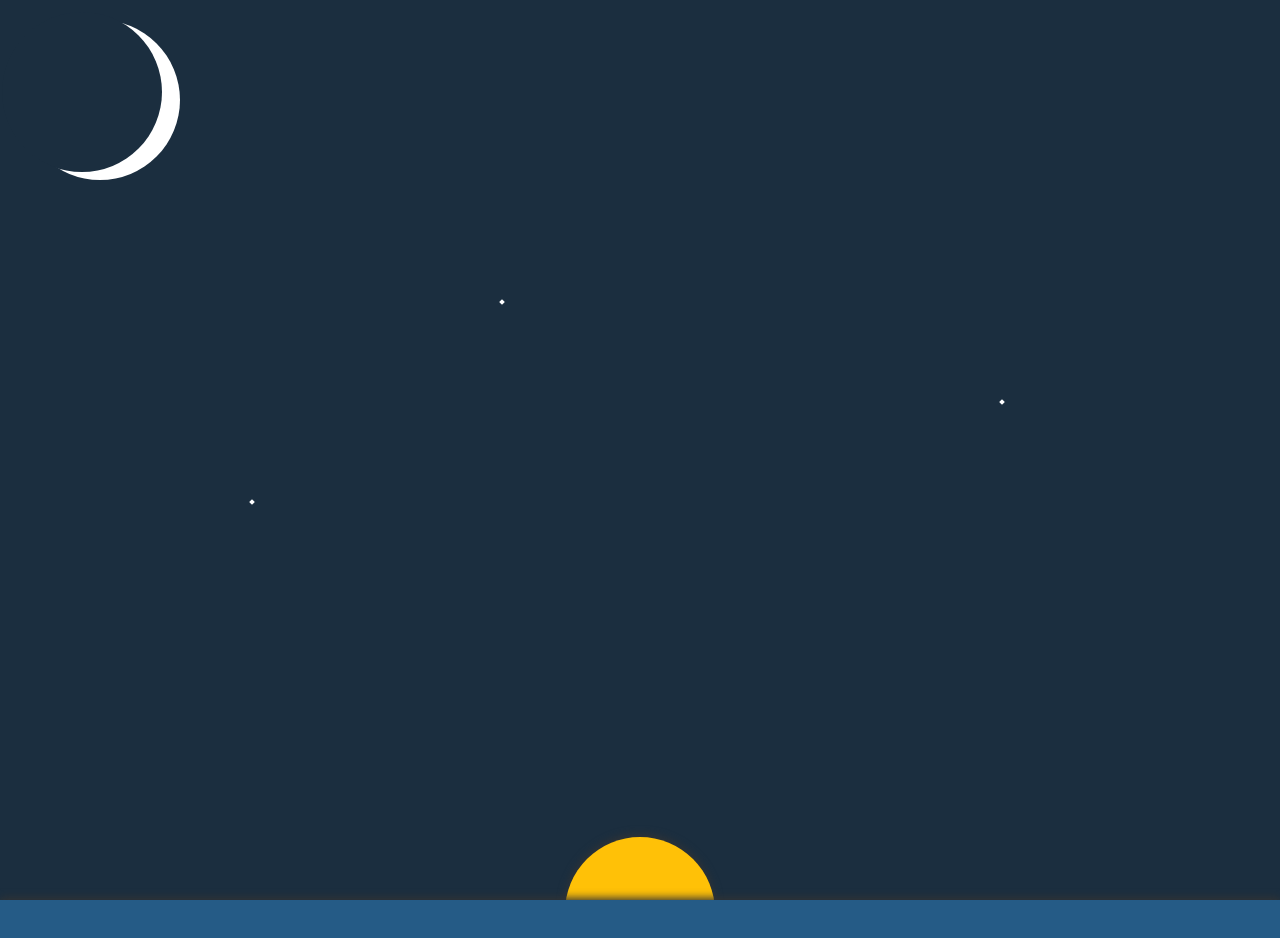
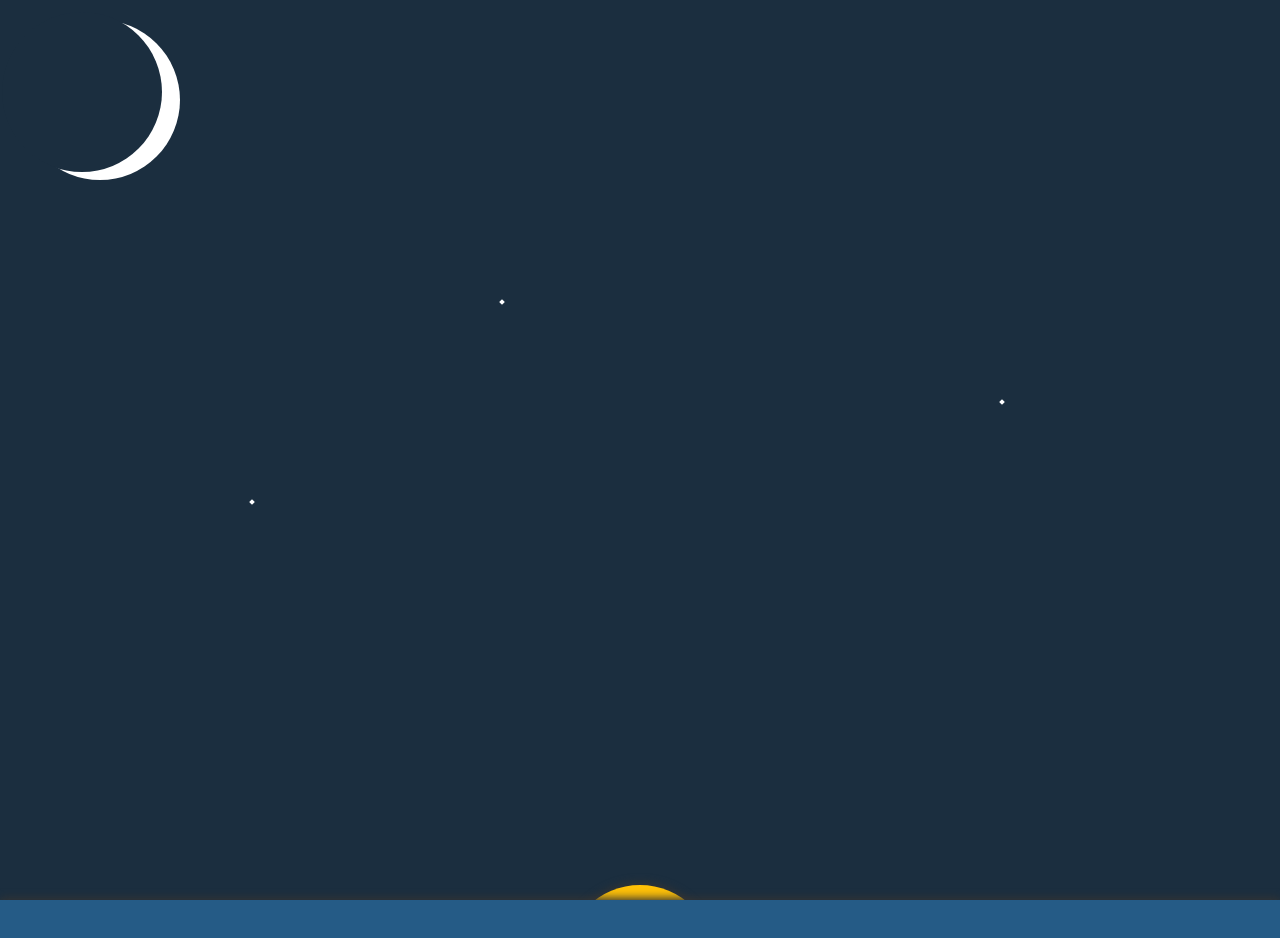
Before and after one commit to rlamacraft/StaredSites, a plain HTML site: page index.html in a window 1280 px wide. Drawn offline with Linux system fonts and the light colour scheme.

Commit message:
Sun now sinks into the sea

```diff
--- a/index.html
+++ b/index.html
@@ -11,11 +11,11 @@
   <div id="background">
 
     <div id="picture">
-      <svg width="100%" height="100%">
-        <circle id="sun" cx="50%" cy="76%" r="75" fill="#FFC107"></circle>
+      <svg id="sun" width="100%" height="100%">
+        <circle cx="50%" cy="80%" r="75" fill="#FFC107"></circle>
       </svg>
-      <svg width="100%" height="100%">
-        <rect id="sea" width="100%" height="25%" y="75%" fill="#255B86"></rect>
+      <svg id="sea" width="100%" height="100%">
+        <rect width="100%" height="25%" y="75%" fill="#255B86"></rect>
       </svg>
       <svg id="moon" width="200" height="200">
         <circle cx="50%" cy="50%" r="40%" fill="white"></circle>
--- a/main.js
+++ b/main.js
@@ -11,7 +11,7 @@ jQuery.getJSON("stars.json", function( stars ) {
 $(document).ready( function() {
 
   setTimeout(function() {
-    $('#picture, #stars, #moon').css("transform", "translateY(0%)");
+    $('#picture, #stars, #moon, #sun').css("transform", "translateY(0%)");
   }, 0);
 
 });
--- a/style.css
+++ b/style.css
@@ -46,7 +46,11 @@ body {
   z-index: 400;
 }
 
-#background > * {
+#sun {
+  transform: translateY(-60px);
+}
+
+#background * {
   transition: all 2.5s ease;
 }
 
```
